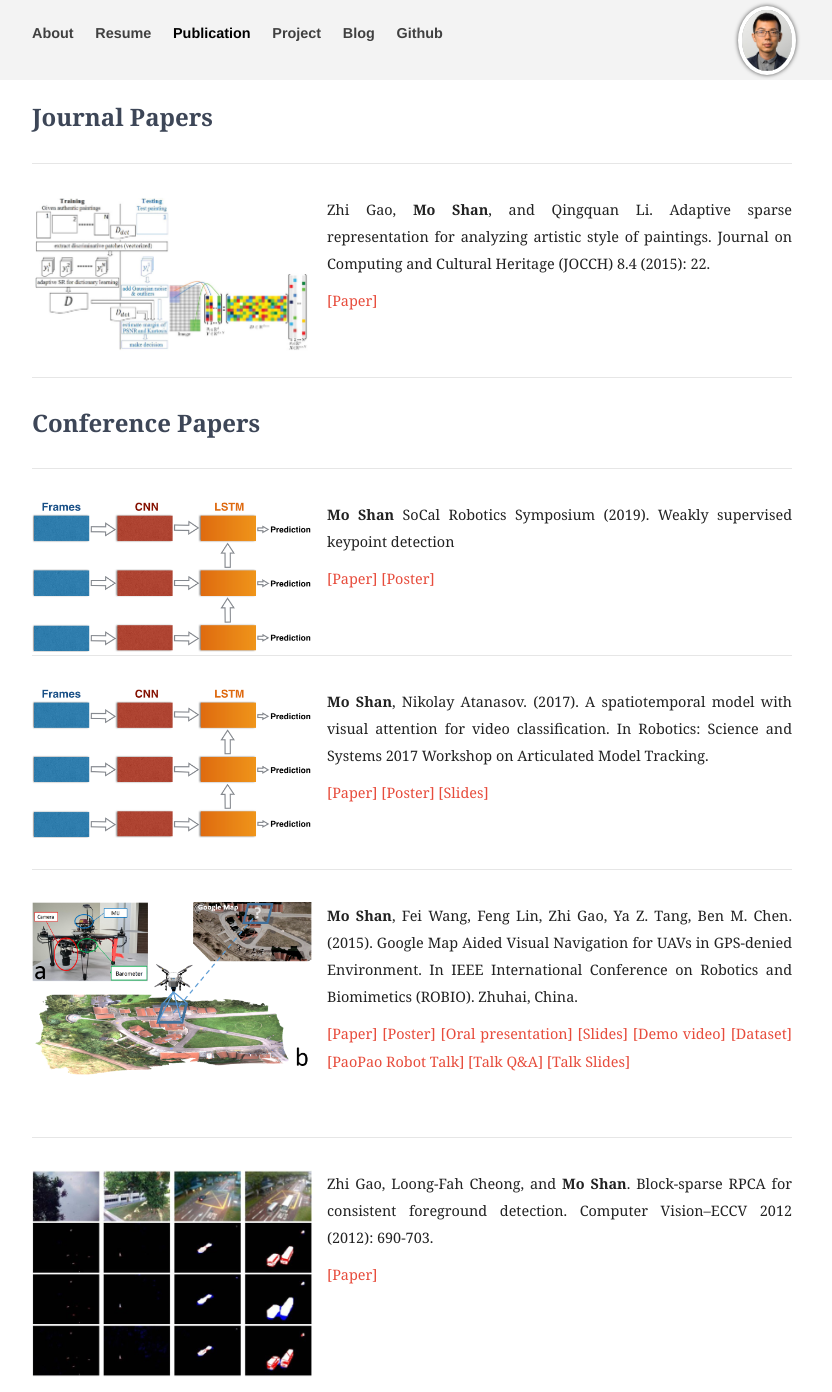
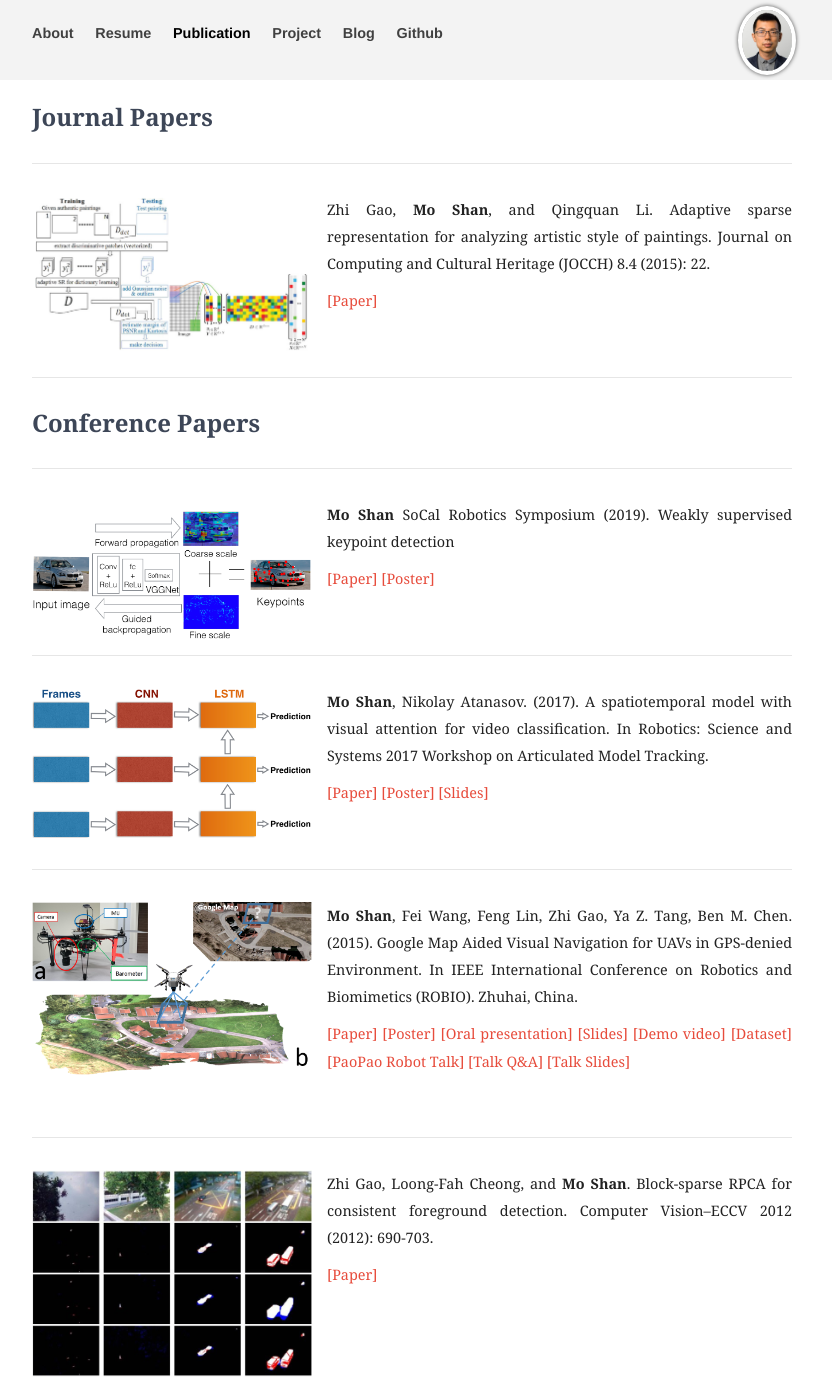
Before and after one commit to moshanATucsd/moshanATucsd.github.io, a Jekyll site: the page built from publication/index.html, in a window 1280 px wide. Shown: the whole page, without its empty margins (228-1060 px from the left). Built offline with Jekyll 4.4.1, drawn with Linux system fonts in a browser that asks for light colours; nearby versions of some CDN libraries.

Commit message:
add paper

```diff
--- a/publication/index.html
+++ b/publication/index.html
@@ -40,7 +40,7 @@
     <section>
     <div>
         <p>
-        <img style="float: left; margin: 0px 15px 15px 0px;" src="/images/publication/rss2017_overview.png" alt="Oxford Screenshot" width="280" align="middle" hspace="20">
+        <img style="float: left; margin: 0px 15px 15px 0px;" src="/images/publication/scr2019_overview.png" alt="Oxford Screenshot" width="280" align="middle" hspace="20">
         </p>
 
         <p>
```
Also changed, not shown: images/publication/scr2019_overview.png (added), 2 other files.
